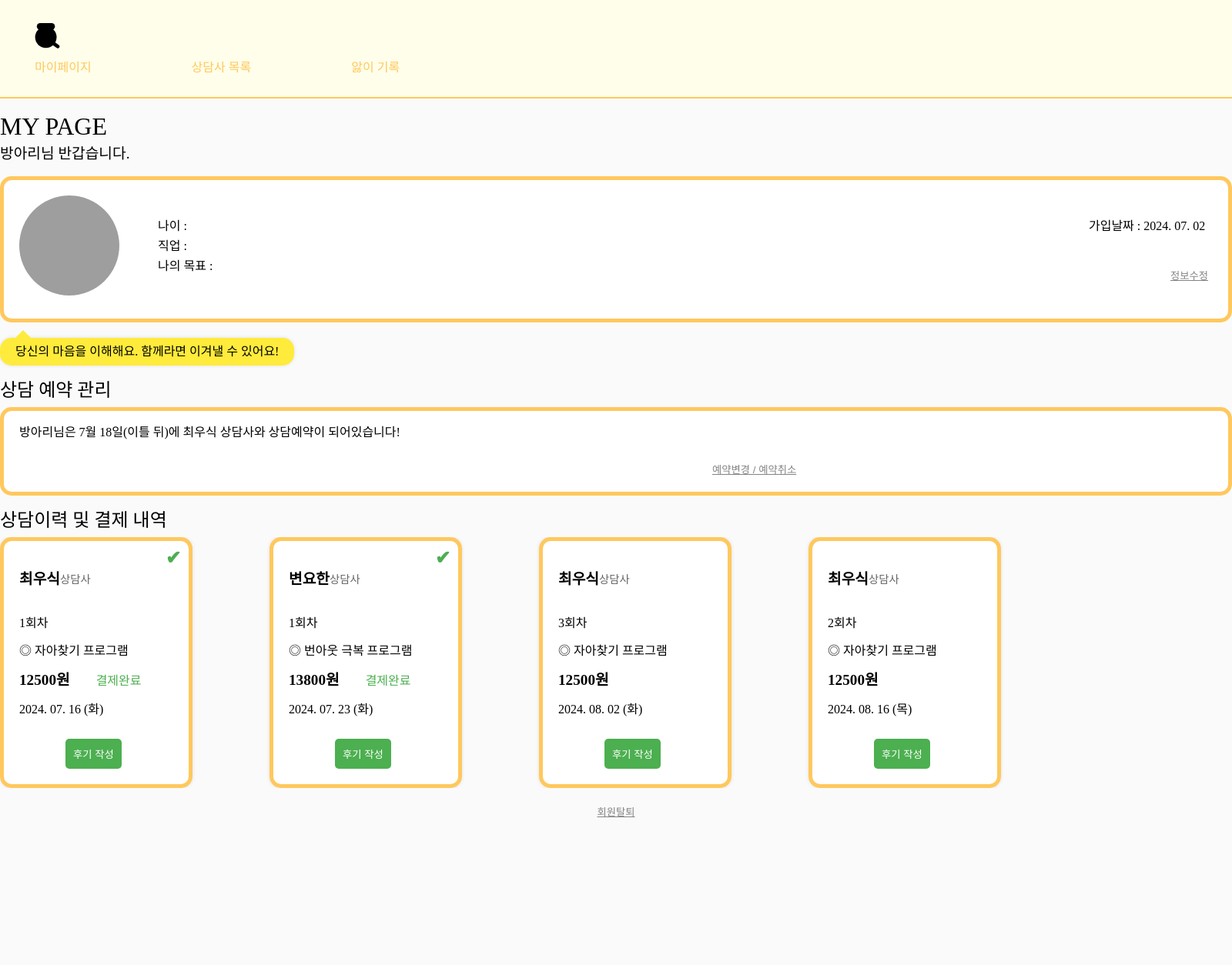
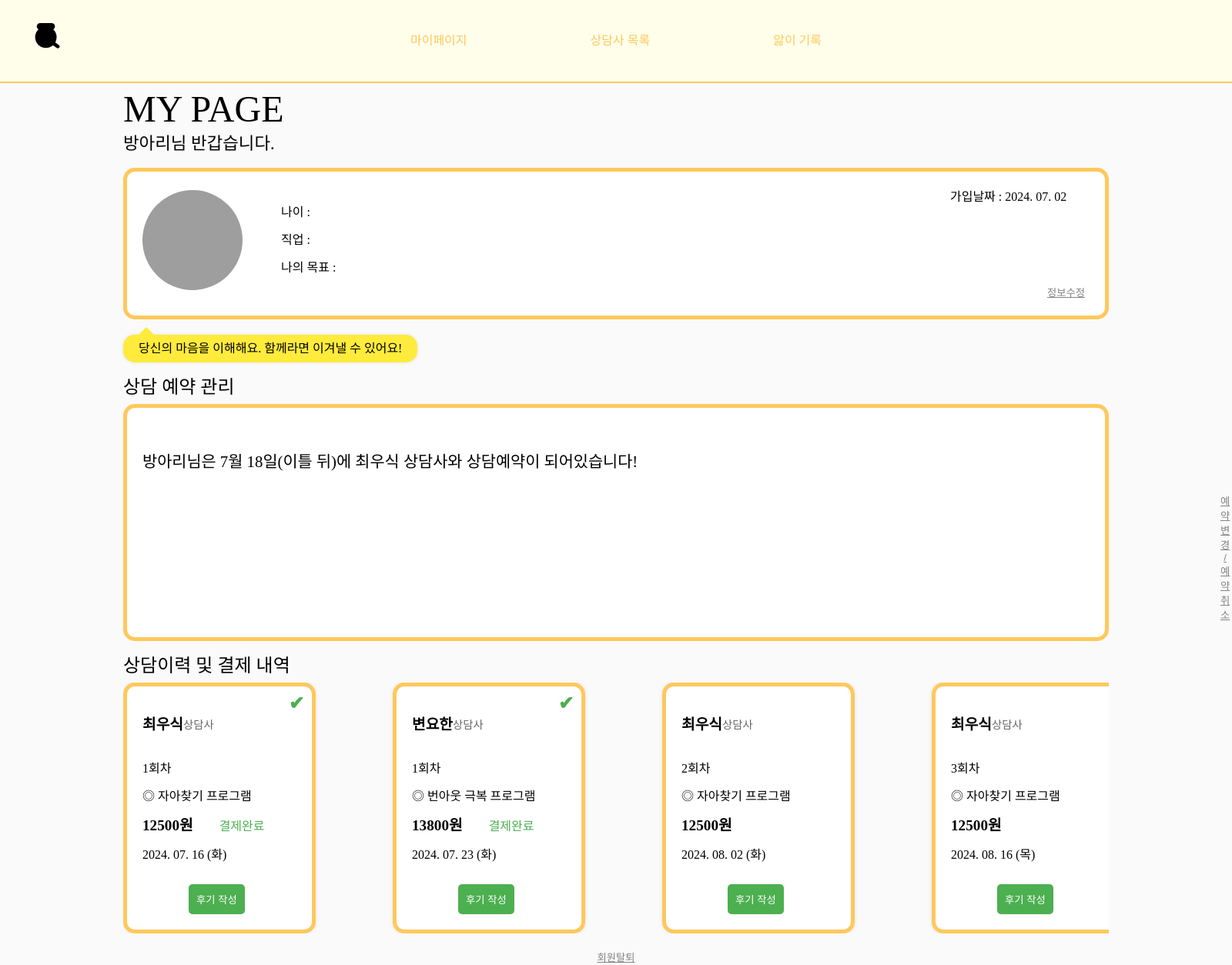
Before and after one commit to MinChoi0129/Hackathon_Team3, a FastAPI app: template templates/my_page.html in a window 1600 px wide. Shown: the whole page at 77% size. Before the commit the page ends 1062 px from the top, so only its background shows below. Run offline with FastAPI, Linux system fonts and the light colour scheme; the template is opened without the code that fills it, so the values that code supplies are empty; grey boxes are pictures that could not be loaded.

Commit message:
0730 my_page html,css 수정

```diff
--- a/static/css/my_page.css
+++ b/static/css/my_page.css
@@ -1,3 +1,15 @@
+body {
+  font-family: Arial, sans-serif;
+  background-color: #fafafa;
+  margin: 0;
+  padding: 0;
+}
+
+.container {
+  width: 80%;
+  margin: 0 auto;
+}
+
 header {
   display: flex;
   background-color: #fffeea;
@@ -5,81 +17,60 @@ header {
   border: solid #ffc85d;
   border-width: 0px 0px 2px 0px;
   width: 100%;
-  display: flex;
   justify-content: center;
   align-items: center;
 }
+
 .header {
   display: flex;
   justify-content: center;
   align-items: center;
+  width: 100%; /* 부모 요소의 너비를 100%로 설정 */
 }
+
 #header_logo_img {
   width: 34px;
   height: 34px;
 }
+
 #menu_img {
   display: flex;
   position: absolute;
   top: 30px;
   left: 45px;
 }
+
+.menu_bar {
+  display: flex;
+  justify-content: center;
+  width: 100%; /* 전체 너비를 차지하도록 설정 */
+}
+
 .menu {
   display: flex;
-  justify-content: center; /*가운데 정렬 후 갭을 준다.*/
-  flex-wrap: wrap;
-  gap: 40px;
+  justify-content: center; /* 가운데 정렬 */
+  gap: 120px; /* 아이템 간격을 10px로 설정 */
 }
+
 .item {
   font-weight: 500;
   color: #ffc85d;
-  margin-top: 50px;
-  padding: 45px;
-  max-width: fit-content;
-  min-width: 0;
+  padding: 45px 20px; /* 상하 45px, 좌우 20px padding */
   position: relative; /* 가상 요소를 위한 상대 위치 */
   display: inline-block; /* 인라인 블록 요소로 설정 */
 }
+
 .item:hover {
   color: transparent; /* 텍스트 색상을 투명하게 설정 */
 }
-#my_page:hover::after {
-  content: "";
-  display: block;
-  width: 25px; /* 이미지의 너비 */
-  height: 25px; /* 이미지의 높이 */
-  background-image: url("../images/main_img/mypage.svg"); /* 대체할 이미지 URL */
-  background-size: contain; /* 이미지가 잘리지 않도록 설정 */
-  background-repeat: no-repeat;
-  background-position: center;
-  position: absolute;
-  top: 50%; /* 수직 중앙 정렬 */
-  left: 50%; /* 수평 중앙 정렬 */
-  transform: translate(
-    -50%,
-    -50%
-  ); /* 중앙으로부터 이동하여 정확히 중앙에 위치 */
-}
-#counselor:hover:after {
-  content: "";
-  display: block;
-  width: 25px; /* 이미지의 너비 */
-  height: 25px; /* 이미지의 높이 */
-  background-image: url("../images/main_img/counselor.svg"); /* 대체할 이미지 URL */
-  background-size: contain; /* 이미지가 잘리지 않도록 설정 */
-  background-repeat: no-repeat;
-  background-position: center;
-  position: absolute;
-  top: 50px; /* 수직 중앙 정렬 */
-  left: 50%; /* 수평 중앙 정렬 */
-  transform: translate(-50%, -50%); /* 중앙 정렬을 위한 변환 */
-}
+
+#my_page:hover::after,
+#counselor:hover::after,
 #record:hover::after {
   content: "";
   display: block;
   width: 25px; /* 이미지의 너비 */
   height: 25px; /* 이미지의 높이 */
-  background-image: url("../images/main_img/record.svg"); /* 대체할 이미지 URL */
   background-size: contain; /* 이미지가 잘리지 않도록 설정 */
   background-repeat: no-repeat;
   background-position: center;
@@ -92,72 +83,32 @@ header {
   ); /* 중앙으로부터 이동하여 정확히 중앙에 위치 */
 }
 
-/* id는 # class는 .  */
-body {
-  font-family: Arial, sans-serif;
-  background-color: #fafafa;
-  margin: 0;
-  padding: 0;
+#my_page:hover::after {
+  background-image: url("../images/main_img/mypage.svg");
 }
 
-.container {
-  width: 80%;
-  margin: 0 auto;
-  background-color: #fafafa;
-  padding: 20px;
+#counselor:hover::after {
+  background-image: url("../images/main_img/counselor.svg");
 }
 
-header {
-  display: flex;
-  justify-content: space-between;
-  align-items: center;
-  padding: 10px 0;
-  background-color: #fffeea;
-}
-
-header .logo img {
-  width: 50px;
-  height: 50px;
-}
-
-header nav {
-  display: flex;
-  justify-content: center;
-  width: 100%;
-}
-
-header nav .nav-container {
-  display: flex;
-  justify-content: center;
-  align-items: center;
-  gap: 70px;
-}
-
-header nav ul {
-  list-style: none;
-  padding: 0;
-  margin: 0;
-  display: flex;
-  gap: 70px;
-}
-
-header nav ul li a {
-  text-decoration: none;
-  color: #000;
-  font-weight: bold;
+#record:hover::after {
+  background-image: url("../images/main_img/record.svg");
 }
 
 main {
   margin-top: 20px;
+  width: 80%;
+  margin: 0 auto; /* 가로 중앙 정렬 */
 }
 
 .my-page h1 {
-  font-size: 2em;
+  font-size: 3em;
   margin-bottom: 10px;
+  margin-top: 10px;
 }
 
 .greeting p {
-  font-size: 1.2em;
+  font-size: 1.4em;
   margin-bottom: 20px;
 }
 
@@ -187,7 +138,12 @@ main {
   margin-left: 30px;
 }
 
-.profile-info-left,
+.profile-info-left {
+  display: flex;
+  flex-direction: column;
+  gap: 10px;
+  margin-top: 20px;
+}
 .profile-info-right {
   display: flex;
   flex-direction: column;
@@ -209,9 +165,10 @@ main {
   border: none;
   background: none;
 }
+
 .edit-info {
-  margin-top: 40px;
-  margin-left: 100px;
+  margin-top: 100px;
+  margin-left: 120px;
 }
 
 .encouragement {
@@ -242,6 +199,7 @@ main {
 .bubble p {
   margin: 0;
 }
+
 h3 {
   font-size: 1.5em;
   margin-bottom: 10px;
@@ -253,6 +211,11 @@ h3 {
   border: 5px solid #ffc85d;
   border-radius: 15px;
   padding: 20px;
+}
+
+.reservation-management p{
+  font-size: 1.3em;
+  margin-top: 40px;
 }
 
 .reservation-management h2 {
@@ -268,9 +231,9 @@ h3 {
   border: none;
   background: none;
   padding: 0;
-  margin-left: 900px;
   margin-top: 30px;
   margin-bottom: 0px;
+  margin-left: 1400px;
 }
 
 .consultation-history h2 {
--- a/templates/my_page.html
+++ b/templates/my_page.html
@@ -22,21 +22,25 @@
 
   <body>
     <header>
-      <div class ="header">
-        <div id ="menu_img">
-          <img id= "header_logo_img" src = "{{ url_for('static', path ='images/main_img/ari_log.svg')}}" alt="ari_logo" />
+      <div class="header">
+        <div id="menu_img">
+          <img
+            id="header_logo_img"
+            src="{{ url_for('static', path='images/main_img/ari_log.svg') }}"
+            alt="ari_logo"
+          />
         </div>
 
-        <div class = "menu_bar">
-          <div class = "menu">
-            <span class="item" id ="my_page">마이페이지</span>
+        <div class="menu_bar">
+          <div class="menu">
+            <span class="item" id="my_page">마이페이지</span>
             <span class="item" id="counselor">상담사 목록</span>
-            <span class ="item" id="record">앓이 기록</span>
+            <span class="item" id="record">앓이 기록</span>
           </div>
         </div>
       </div>
     </header>
-      <main>
+    <main class="container">
       <div class="my-page">
         <h1>MY PAGE</h1>
         <div class="greeting">
@@ -113,7 +117,7 @@
                 <p class="consultant-name">최우식</p>
                 <p class="consultant-role">상담사</p>
               </div>
-                <p>3회차</p>
+              <p>2회차</p>
               <p>◎ 자아찾기 프로그램</p>
               <p><span class="amount">12500원</span></p>
               <p>2024. 08. 02 (화)</p>
@@ -124,7 +128,7 @@
                 <p class="consultant-name">최우식</p>
                 <p class="consultant-role">상담사</p>
               </div>
-                <p>2회차</p>
+              <p>3회차</p>
               <p>◎ 자아찾기 프로그램</p>
               <p><span class="amount">12500원</span></p>
               <p>2024. 08. 16 (목)</p>
@@ -138,6 +142,5 @@
     <footer>
       <button class="delete-account">회원탈퇴</button>
     </footer>
-    </div>
   </body>
 </html>
```
Lines whose indentation alone changed are shown as unchanged.
